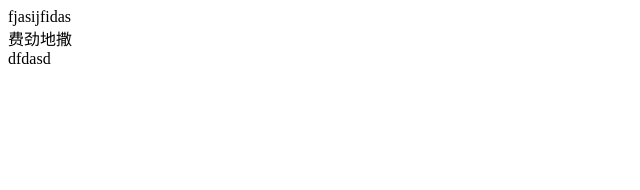
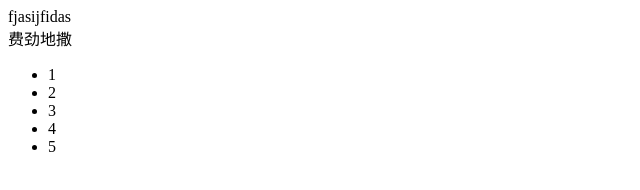
Before and after one commit to gczstudio/example, a plain HTML site: page index.html in a window 1280 px wide. Shown: the whole page, without its empty margins (0-640 px from the left). Drawn offline with Linux system fonts and the light colour scheme.

Commit message:
three commit

```diff
--- a/index.html
+++ b/index.html
@@ -7,6 +7,12 @@
 <body>
 	<div>fjasijfidas</div>
 	<div>费劲地撒</div>
-	<div>dfdasd</div>
+	<ul>
+		<li>1</li>
+		<li>2</li>
+		<li>3</li>
+		<li>4</li>
+		<li>5</li>
+	</ul>
 </body>
 </html>
```
